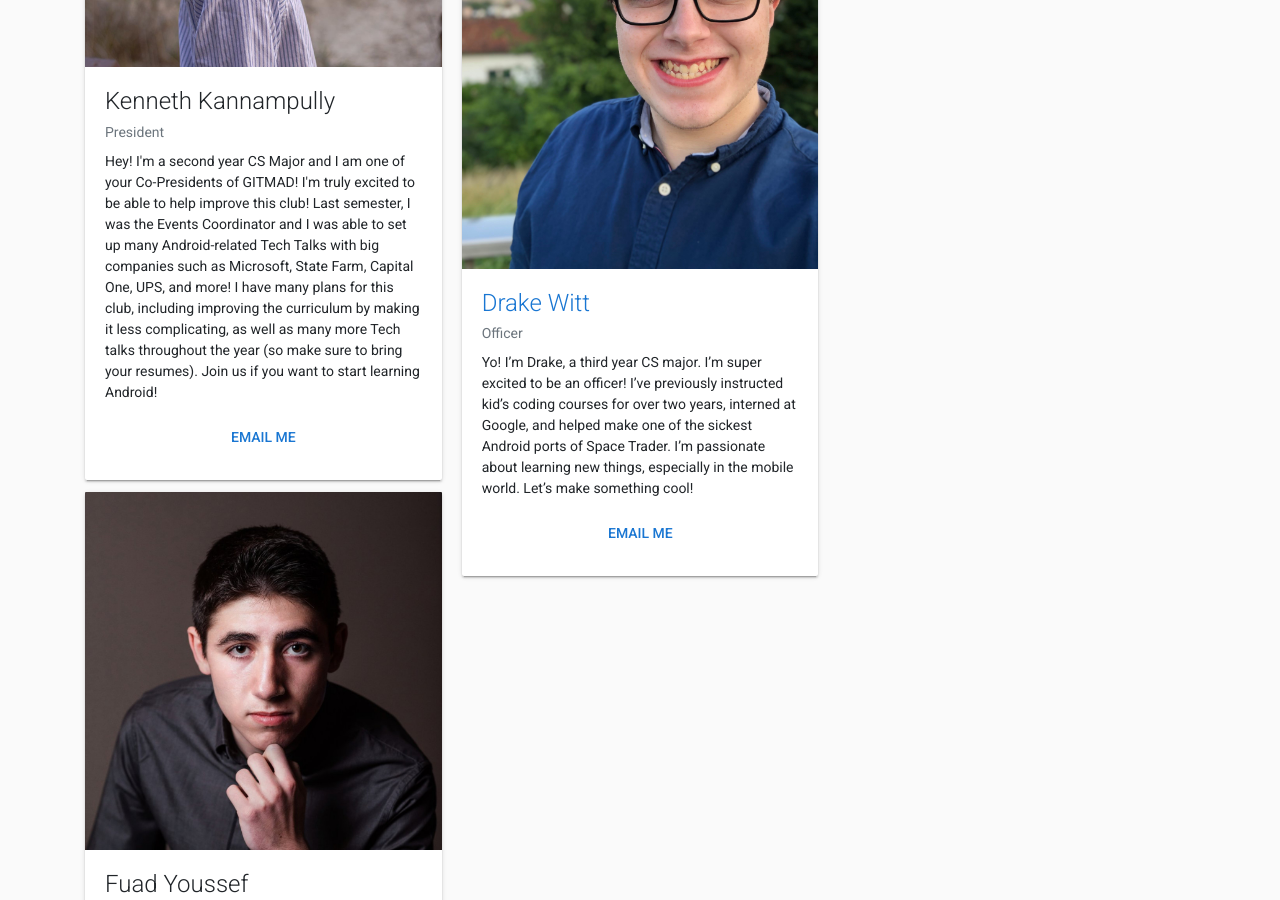
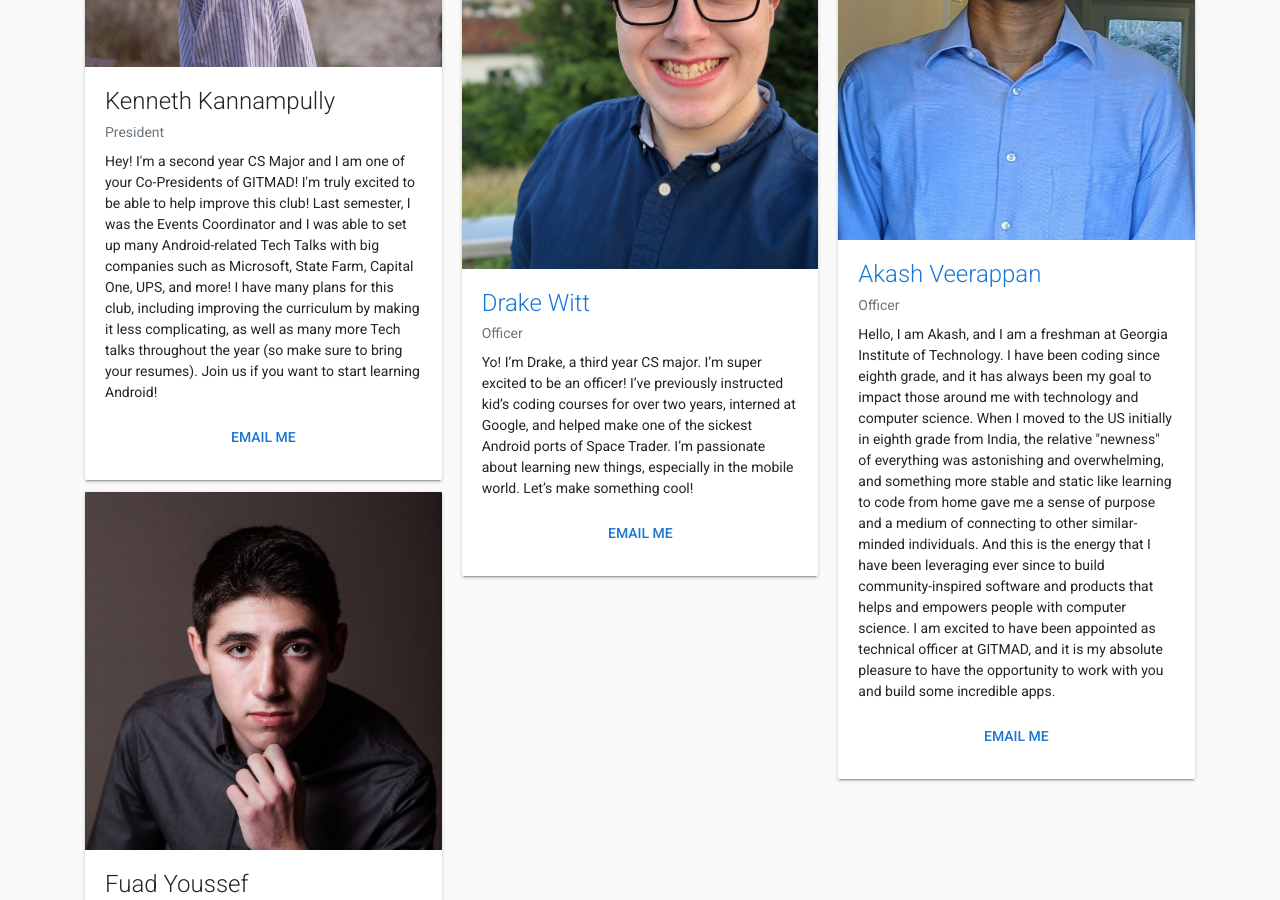
Before and after one commit to git-mad/gitmad.github.io, a Jekyll site: the page built from about.html, in a window 1280 px wide and 900 px high, scrolled down 391 px. Built offline with Jekyll 4.4.1, drawn with Linux system fonts in a browser that asks for light colours; nearby versions of some CDN libraries.

Commit message:
Added Akash

```diff
--- a/_data/officers.yml
+++ b/_data/officers.yml
@@ -22,3 +22,16 @@
   email: drake.witt@gatech.edu
   position: Officer
   bio: Yo! I’m Drake, a third year CS major. I’m super excited to be an officer! I’ve previously instructed kid’s coding courses for over two years, interned at Google, and helped make one of the sickest Android ports of Space Trader. I’m passionate about learning new things, especially in the mobile world. Let’s make something cool!
+
+- name:
+  picture:
+  email:
+  position:
+  bio:
+
+- name: Akash Veerappan
+  website: https://akashveerappan.com/
+  picture: /assets/images/officers/aveerappan.jpg
+  email: akashpl2002@outlook.com
+  position: Officer
+  bio: Hello, I am Akash, and I am a freshman at Georgia Institute of Technology. I have been coding since eighth grade, and it has always been my goal to impact those around me with technology and computer science. When I moved to the US initially in eighth grade from India, the relative "newness" of everything was astonishing and overwhelming, and something more stable and static like learning to code from home gave me a sense of purpose and a medium of connecting to other similar-minded individuals. And this is the energy that I have been leveraging ever since to build community-inspired software and products that helps and empowers people with computer science. I am excited to have been appointed as technical officer at GITMAD, and it is my absolute pleasure to have the opportunity to work with you and build some incredible apps.
```
Also changed, not shown: assets/images/officers/aveerappan.jpg (added).
